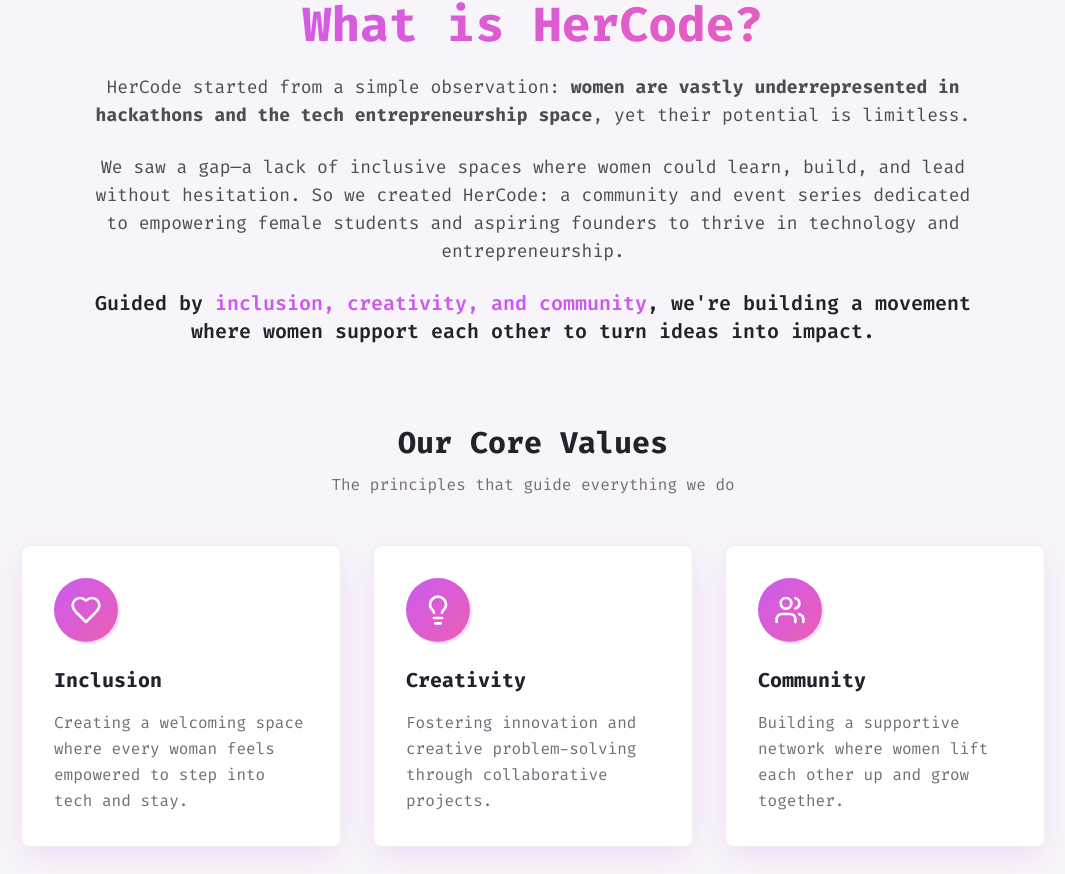
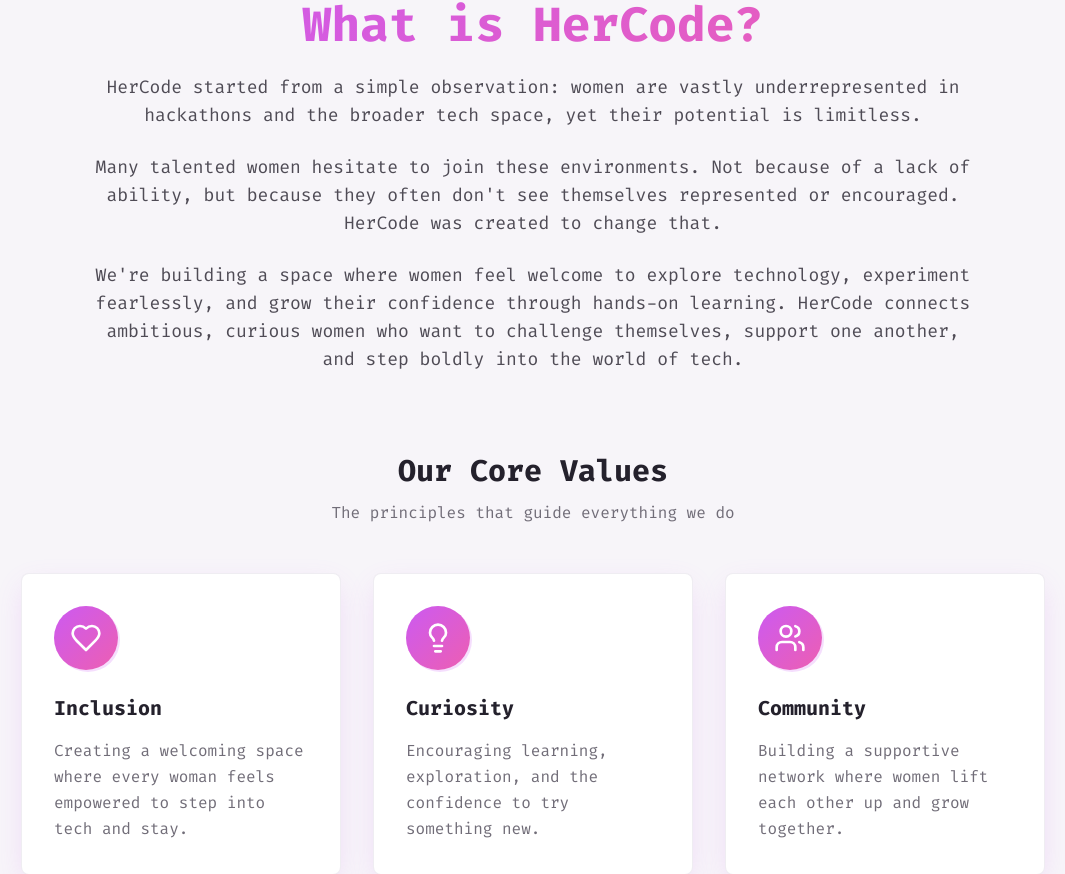
Before and after one commit to ahmetemresavaseri/shecodes-next-gen, a React (Vite) app: page / in a window 1280 px wide. Shown: the part 1145-2019 px from the top of the page, without its empty margins (107-1172 px from the left). Built offline with nearby package versions, Linux system fonts and the light colour scheme; the HTML template or start-up script is replaced by a standard one.

Commit message:
Refactor Mission Section

```diff
--- a/src/components/MissionSection.tsx
+++ b/src/components/MissionSection.tsx
@@ -9,8 +9,8 @@ export const MissionSection = () => {
     },
     {
       icon: Lightbulb,
-      title: "Creativity",
-      description: "Fostering innovation and creative problem-solving through collaborative projects."
+      title: "Curiosity",
+      description: "Encouraging learning, exploration, and the confidence to try something new."
     },
     {
       icon: Users,
@@ -48,13 +48,13 @@ export const MissionSection = () => {
             </h2>
             <div className="space-y-6 text-base md:text-lg text-foreground/80 leading-relaxed">
               <p>
-                HerCode started from a simple observation: <strong>women are vastly underrepresented in hackathons and the tech entrepreneurship space</strong>, yet their potential is limitless.
+                HerCode started from a simple observation: women are vastly underrepresented in hackathons and the broader tech space, yet their potential is limitless.
               </p>
               <p>
-                We saw a gap—a lack of inclusive spaces where women could learn, build, and lead without hesitation. So we created HerCode: a community and event series dedicated to empowering female students and aspiring founders to thrive in technology and entrepreneurship.
+                Many talented women hesitate to join these environments. Not because of a lack of ability, but because they often don't see themselves represented or encouraged. HerCode was created to change that.
               </p>
-              <p className="text-lg md:text-xl font-semibold text-foreground">
-                Guided by <span className="text-primary">inclusion, creativity, and community</span>, we're building a movement where women support each other to turn ideas into impact.
+              <p>
+                We're building a space where women feel welcome to explore technology, experiment fearlessly, and grow their confidence through hands-on learning. HerCode connects ambitious, curious women who want to challenge themselves, support one another, and step boldly into the world of tech.
               </p>
             </div>
           </div>
```
